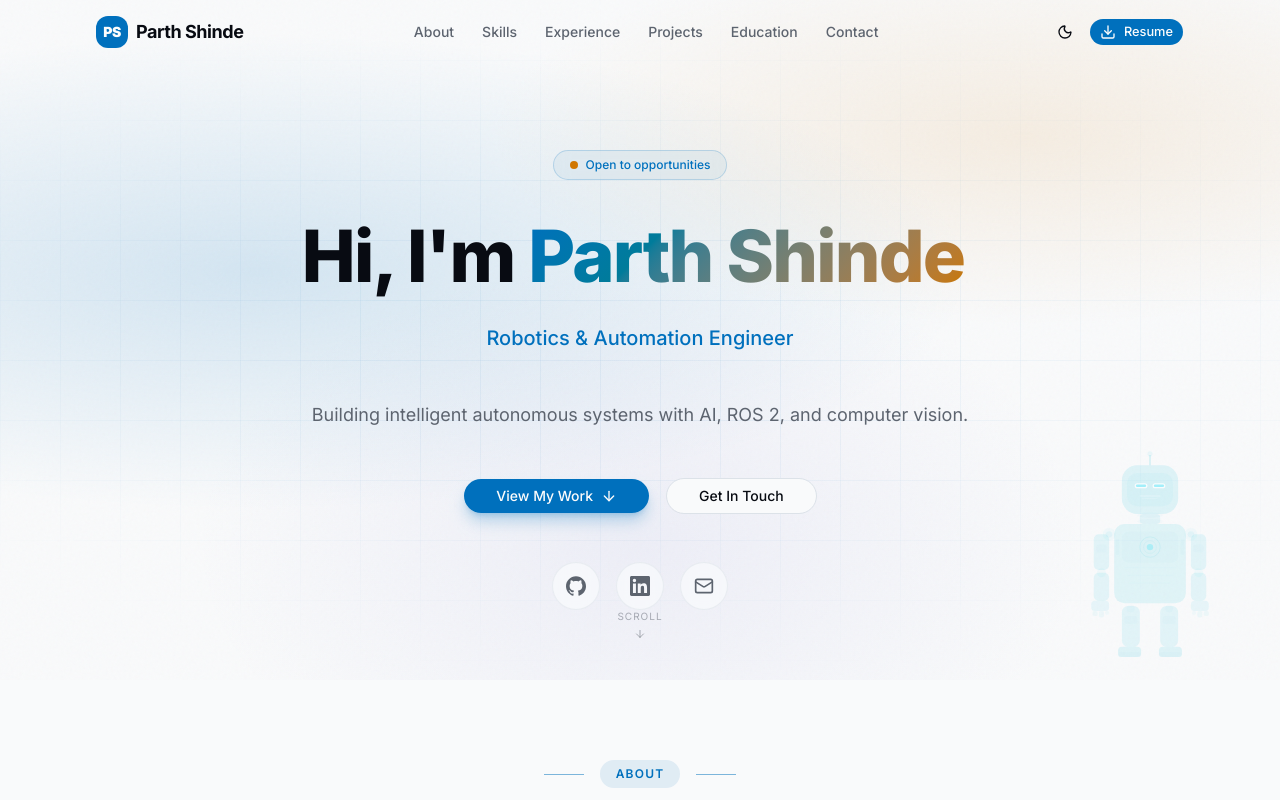
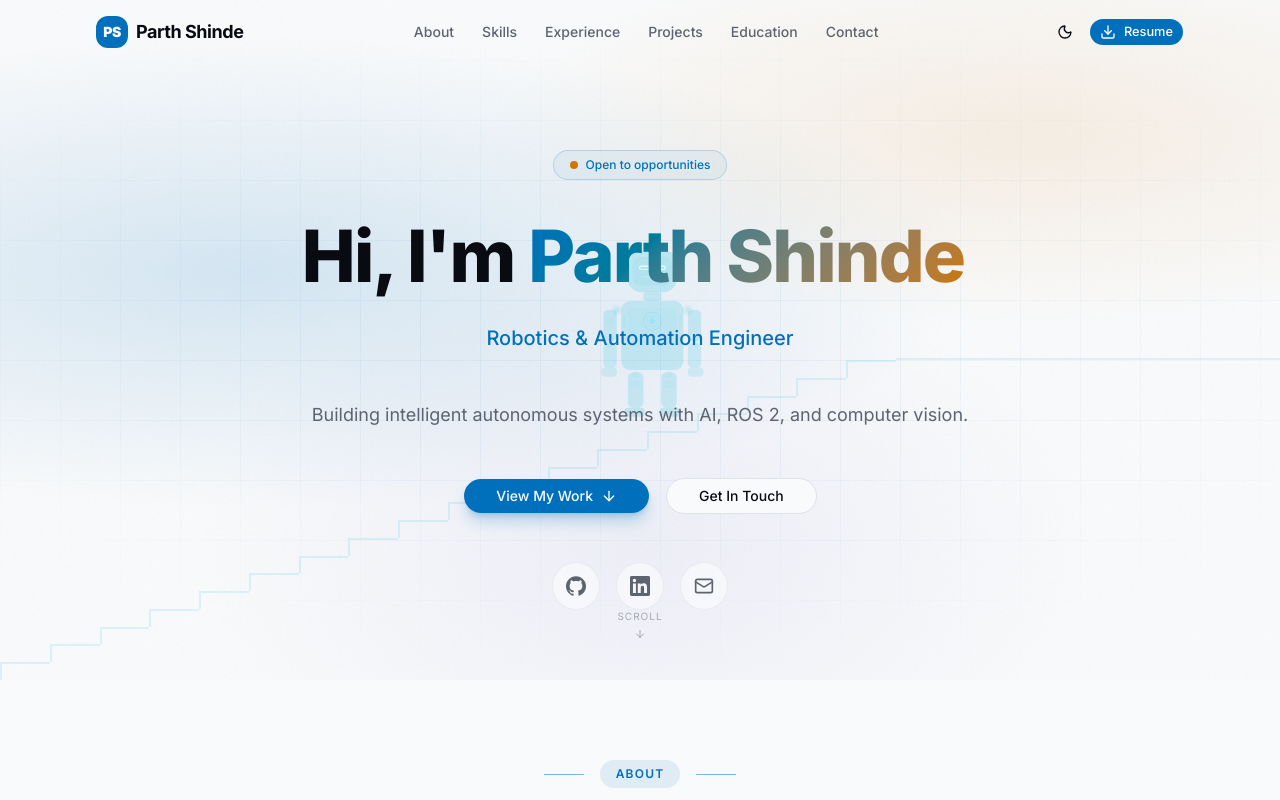
Before and after one commit to shinde0001/my_portfolio, a Next.js app: page / in a window 1280 px wide. Shown: the top 800 px of the page. Built offline with nearby package versions, Linux system fonts and the light colour scheme.

Commit message:
feat: Add 18-step climbing sequence and sit pose to humanoid animation

```diff
--- a/src/components/robot-animation.tsx
+++ b/src/components/robot-animation.tsx
@@ -3,168 +3,199 @@
 import { motion } from "framer-motion";
 
 /**
- * Detailed humanoid robot that paces left→right doing Hi and Namaste poses.
+ * Detailed humanoid robot climbing an 18-step staircase.
  * Sequence (20s loop):
- *  0-10%  : Idle at left
- * 10-20%  : Wave "Hi" (right arm)
- * 20-50%  : Walk left → right
- * 50-60%  : Namaste pose (both arms)
- * 60-90%  : Walk right → left
- * 90-100% : Return to idle
+ *  0-50%  : Climbs 18 steps (step by step)
+ * 50-55%  : Pauses at the top (18th step)
+ * 55-65%  : Waves "Hi" (right arm)
+ * 65-75%  : Sits down (legs compress, body lowers)
+ * 75-95%  : Rests in sitting pose
+ * 95-100% : Resets to the bottom
  */
 export function RobotAnimation() {
   const DURATION = 20;
+  const TOTAL_STEPS = 18;
+
+  // Define the bounds of the staircase
+  const MAX_X_VW = 70;
+  const MAX_Y_PX = 320;
+
+  // Generate keyframes for the step-by-step climb
+  const xFrames: string[] = [];
+  const yFrames: string[] = [];
+  const tFrames: number[] = [];
+
+  for (let i = 0; i <= TOTAL_STEPS; i++) {
+    const x = `${i * (MAX_X_VW / TOTAL_STEPS)}vw`;
+    const y = `${i * (-MAX_Y_PX / TOTAL_STEPS)}px`;
+
+    const arriveTime = (i / TOTAL_STEPS) * 0.5;
+    const leaveTime = arriveTime + (0.8 * 0.5 / TOTAL_STEPS); // pause for most of the step
+
+    xFrames.push(x, x);
+    yFrames.push(y, y);
+    tFrames.push(arriveTime, Math.min(leaveTime, 0.5));
+  }
+
+  // After reaching top (t=0.5):
+
+  // Wave Hi and Pause (0.5 to 0.7)
+  xFrames.push(`${MAX_X_VW}vw`, `${MAX_X_VW}vw`);
+  yFrames.push(`-${MAX_Y_PX}px`, `-${MAX_Y_PX}px`);
+  tFrames.push(0.7, 0.95);
+
+  // Fade/Snap back to start (0.95 to 1.0)
+  xFrames.push("0vw", "0vw");
+  yFrames.push("0px", "0px");
+  tFrames.push(0.96, 1.0);
 
   return (
+    <div className="absolute inset-0 pointer-events-none overflow-hidden z-0">
+      {/* ── 18-STEP VISUAL STAIRCASE ── */}
+      <div className="absolute bottom-0 left-0 w-full h-full opacity-30">
+        {Array.from({ length: TOTAL_STEPS }).map((_, i) => (
+          <div
+            key={i}
+            className="absolute border-t-2 border-l-2 border-cyan-500/40"
+            style={{
+              left: `${i * (MAX_X_VW / TOTAL_STEPS)}vw`,
+              bottom: `${i * (MAX_Y_PX / TOTAL_STEPS)}px`,
+              width: `${MAX_X_VW / TOTAL_STEPS}vw`,
+              height: `${MAX_Y_PX / TOTAL_STEPS}px`,
+            }}
+          />
+        ))}
+        {/* Landing pad at the top */}
+        <div
+          className="absolute border-t-2 border-cyan-500/40"
+          style={{
+            left: `${MAX_X_VW}vw`,
+            bottom: `${MAX_Y_PX}px`,
+            width: '30vw',
+            height: '2px',
+          }}
+        />
+      </div>
+
+      {/* ── HUMANOID ROBOT ── */}
       <motion.div
-      className="absolute bottom-0 left-0 text-cyan-500/25 md:text-cyan-500/12 pointer-events-none z-0"
+        className="absolute bottom-0 left-0 text-cyan-500/30 md:text-cyan-500/20"
         animate={{
-        x: [
-          "5vw",   // 0%   idle left
-          "5vw",   // 20%  done waving, start walk
-          "calc(100vw - 220px)", // 50%  arrive right
-          "calc(100vw - 220px)", // 60%  done namaste
-          "5vw",   // 90%  arrive left
-          "5vw",   // 100% idle
+          x: xFrames,
+          y: yFrames,
+          opacity: [0, 1, 1, 1, 0, 0]
+        }}
+        transition={{
+          duration: DURATION,
+          repeat: Infinity,
+          times: [0, 0.05, 0.5, 0.95, 0.96, 1],
+          ease: "linear",
+          x: { duration: DURATION, repeat: Infinity, times: tFrames, ease: "linear" },
+          y: { duration: DURATION, repeat: Infinity, times: tFrames, ease: "linear" }
+        }}
+        // Adjust initial visual offset so its feet touch the stairs
+        style={{ paddingBottom: '30px', marginLeft: '-20px' }}
+      >
+        <svg viewBox="0 0 120 180" fill="currentColor" className="w-24 h-36 md:w-[150px] md:h-[200px]">
+
+          {/* ── UPPER BODY (Head, Torso, Arms) - Lowers when sitting ── */}
+          <motion.g
+            animate={{ y: [0, 0, 0, 0, 25, 25, 0] }}
+            transition={{ duration: DURATION, repeat: Infinity, times: [0, 0.5, 0.65, 0.7, 0.75, 0.95, 1] }}
+          >
+            {/* ── HEAD ── */}
+            <rect x="38" y="12" width="44" height="38" rx="12" fillOpacity="0.9" />
+            <rect x="42" y="18" width="36" height="26" rx="8" fillOpacity="0.3" />
+            <rect x="48" y="26" width="10" height="4" rx="2" fill="#ffffff" opacity="0.85" />
+            <rect x="62" y="26" width="10" height="4" rx="2" fill="#ffffff" opacity="0.85" />
+            <rect x="49" y="27" width="8" height="2" rx="1" fill="#67e8f9" opacity="0.6" />
+            <rect x="63" y="27" width="8" height="2" rx="1" fill="#67e8f9" opacity="0.6" />
+            <line x1="52" y1="36" x2="68" y2="36" stroke="#ffffff" strokeWidth="0.8" opacity="0.3" />
+            <line x1="54" y1="38" x2="66" y2="38" stroke="#ffffff" strokeWidth="0.6" opacity="0.2" />
+            <path d="M60 12L60 4" stroke="currentColor" strokeWidth="1.5" fill="none" />
+            <circle cx="60" cy="3" r="2" fillOpacity="0.5" />
+
+            {/* ── NECK ── */}
+            <rect x="52" y="50" width="16" height="8" rx="3" fillOpacity="0.7" />
+            <ellipse cx="60" cy="51" rx="10" ry="2" fillOpacity="0.2" />
+            <ellipse cx="60" cy="56" rx="10" ry="2" fillOpacity="0.2" />
+
+            {/* ── TORSO ── */}
+            <rect x="32" y="58" width="56" height="62" rx="8" fillOpacity="0.85" />
+            <rect x="38" y="64" width="44" height="24" rx="5" fillOpacity="0.15" />
+            <circle cx="60" cy="76" r="8" fillOpacity="0.1" stroke="currentColor" strokeWidth="0.5" fill="none" />
+            <circle cx="60" cy="76" r="5" fillOpacity="0.15" stroke="currentColor" strokeWidth="0.3" fill="none" />
+            <circle cx="60" cy="76" r="2.5" fill="#67e8f9" opacity="0.4" />
+            <line x1="40" y1="92" x2="80" y2="92" stroke="currentColor" strokeWidth="0.4" opacity="0.2" fill="none" />
+            <line x1="42" y1="98" x2="78" y2="98" stroke="currentColor" strokeWidth="0.4" opacity="0.2" fill="none" />
+            <line x1="44" y1="104" x2="76" y2="104" stroke="currentColor" strokeWidth="0.4" opacity="0.2" fill="none" />
+            <rect x="33" y="70" width="3" height="12" rx="1" fillOpacity="0.2" />
+            <rect x="84" y="70" width="3" height="12" rx="1" fillOpacity="0.2" />
+
+            {/* ── LEFT ARM (Idle) ── */}
+            <g style={{ transformOrigin: "28px 66px" }}>
+              <circle cx="28" cy="66" r="5" fillOpacity="0.3" />
+              <circle cx="28" cy="66" r="2.5" fillOpacity="0.5" />
+              <rect x="16" y="66" width="12" height="28" rx="4" fillOpacity="0.8" />
+              <rect x="18" y="74" width="8" height="6" rx="2" fillOpacity="0.15" />
+              <circle cx="22" cy="96" r="3.5" fillOpacity="0.3" />
+              <rect x="16" y="96" width="12" height="22" rx="4" fillOpacity="0.75" />
+              <rect x="14" y="118" width="14" height="8" rx="3" fillOpacity="0.6" />
+            </g>
+
+            {/* ── RIGHT ARM (Waves Hi at top step) ── */}
+            <motion.g
+              animate={{
+                rotate: [
+                  0,      // 0%   climbing
+                  0,      // 55%  reached top
+                  -130,   // 57%  wave up
+                  -90,    // 59%  wave down
+                  -130,   // 61%  wave up
+                  -90,    // 63%  wave down
+                  -130,   // 65%  wave up
+                  0,      // 67%  arm down
+                  0,      // 100% sitting
                 ],
               }}
               transition={{
                 duration: DURATION,
                 repeat: Infinity,
-        ease: "easeInOut",
-        times: [0, 0.2, 0.5, 0.6, 0.9, 1],
+                times: [0, 0.55, 0.57, 0.59, 0.61, 0.63, 0.65, 0.67, 1],
               }}
+              style={{ transformOrigin: "92px 66px" }}
             >
-      <svg viewBox="0 0 120 180" fill="currentColor" className="w-28 h-40 md:w-[180px] md:h-[230px]">
-        {/* ── HEAD ── */}
-        {/* Outer Shell */}
-        <rect x="38" y="12" width="44" height="38" rx="12" fillOpacity="0.9" />
-        {/* Inner Face Plate */}
-        <rect x="42" y="18" width="36" height="26" rx="8" fillOpacity="0.3" />
-        {/* Eyes — glowing visor style */}
-        <rect x="48" y="26" width="10" height="4" rx="2" fill="#ffffff" opacity="0.85" />
-        <rect x="62" y="26" width="10" height="4" rx="2" fill="#ffffff" opacity="0.85" />
-        {/* Eye glow */}
-        <rect x="49" y="27" width="8" height="2" rx="1" fill="#67e8f9" opacity="0.6" />
-        <rect x="63" y="27" width="8" height="2" rx="1" fill="#67e8f9" opacity="0.6" />
-        {/* Mouth/Speaker Grille */}
-        <line x1="52" y1="36" x2="68" y2="36" stroke="#ffffff" strokeWidth="0.8" opacity="0.3" />
-        <line x1="54" y1="38" x2="66" y2="38" stroke="#ffffff" strokeWidth="0.6" opacity="0.2" />
-        {/* Antenna */}
-        <path d="M60 12L60 4" stroke="currentColor" strokeWidth="1.5" fill="none" />
-        <circle cx="60" cy="3" r="2" fillOpacity="0.5" />
+              <circle cx="92" cy="66" r="5" fillOpacity="0.3" />
+              <circle cx="92" cy="66" r="2.5" fillOpacity="0.5" />
+              <rect x="92" y="66" width="12" height="28" rx="4" fillOpacity="0.8" />
+              <rect x="94" y="74" width="8" height="6" rx="2" fillOpacity="0.15" />
+              <circle cx="98" cy="96" r="3.5" fillOpacity="0.3" />
+              <rect x="92" y="96" width="12" height="22" rx="4" fillOpacity="0.75" />
+              <rect x="92" y="118" width="14" height="8" rx="3" fillOpacity="0.6" />
+            </motion.g>
+          </motion.g>
 
-        {/* ── NECK ── */}
-        <rect x="52" y="50" width="16" height="8" rx="3" fillOpacity="0.7" />
-        {/* Neck joint rings */}
-        <ellipse cx="60" cy="51" rx="10" ry="2" fillOpacity="0.2" />
-        <ellipse cx="60" cy="56" rx="10" ry="2" fillOpacity="0.2" />
-
-        {/* ── TORSO ── */}
-        {/* Main chassis */}
-        <rect x="32" y="58" width="56" height="62" rx="8" fillOpacity="0.85" />
-        {/* Chest plate detail */}
-        <rect x="38" y="64" width="44" height="24" rx="5" fillOpacity="0.15" />
-        {/* Arc reactor / power core */}
-        <circle cx="60" cy="76" r="8" fillOpacity="0.1" stroke="currentColor" strokeWidth="0.5" fill="none" />
-        <circle cx="60" cy="76" r="5" fillOpacity="0.15" stroke="currentColor" strokeWidth="0.3" fill="none" />
-        <circle cx="60" cy="76" r="2.5" fill="#67e8f9" opacity="0.4" />
-        {/* Abdominal segments */}
-        <line x1="40" y1="92" x2="80" y2="92" stroke="currentColor" strokeWidth="0.4" opacity="0.2" fill="none" />
-        <line x1="42" y1="98" x2="78" y2="98" stroke="currentColor" strokeWidth="0.4" opacity="0.2" fill="none" />
-        <line x1="44" y1="104" x2="76" y2="104" stroke="currentColor" strokeWidth="0.4" opacity="0.2" fill="none" />
-        {/* Side vents */}
-        <rect x="33" y="70" width="3" height="12" rx="1" fillOpacity="0.2" />
-        <rect x="84" y="70" width="3" height="12" rx="1" fillOpacity="0.2" />
-
-        {/* ── LEGS ── */}
+          {/* ── LEGS - Compress when sitting ── */}
+          <motion.g
+            animate={{ scaleY: [1, 1, 1, 1, 0.4, 0.4, 1] }}
+            transition={{ duration: DURATION, repeat: Infinity, times: [0, 0.5, 0.65, 0.7, 0.75, 0.95, 1] }}
+            style={{ transformOrigin: "50% 162px" }} // Origin at the bottom of the feet
+          >
             {/* Left Leg */}
             <rect x="38" y="122" width="14" height="32" rx="5" fillOpacity="0.8" />
             <rect x="40" y="130" width="10" height="6" rx="2" fillOpacity="0.15" />
             <circle cx="45" cy="124" r="3" fillOpacity="0.2" />
-        {/* Left Foot */}
             <rect x="35" y="154" width="18" height="8" rx="3" fillOpacity="0.9" />
-        <rect x="35" y="158" width="18" height="4" rx="2" fillOpacity="0.15" />
 
             {/* Right Leg */}
             <rect x="68" y="122" width="14" height="32" rx="5" fillOpacity="0.8" />
             <rect x="70" y="130" width="10" height="6" rx="2" fillOpacity="0.15" />
             <circle cx="75" cy="124" r="3" fillOpacity="0.2" />
-        {/* Right Foot */}
             <rect x="67" y="154" width="18" height="8" rx="3" fillOpacity="0.9" />
-        <rect x="67" y="158" width="18" height="4" rx="2" fillOpacity="0.15" />
-
-        {/* ── LEFT ARM (Namaste at right side) ── */}
-        <motion.g
-          animate={{
-            rotate: [0, 0, 0, 60, 60, 0, 0],
-          }}
-          transition={{
-            duration: DURATION,
-            repeat: Infinity,
-            times: [0, 0.2, 0.48, 0.52, 0.58, 0.62, 1],
-          }}
-          style={{ transformOrigin: "28px 66px" }}
-        >
-          {/* Shoulder Joint */}
-          <circle cx="28" cy="66" r="5" fillOpacity="0.3" />
-          <circle cx="28" cy="66" r="2.5" fillOpacity="0.5" />
-          {/* Upper Arm */}
-          <rect x="16" y="66" width="12" height="28" rx="4" fillOpacity="0.8" />
-          <rect x="18" y="74" width="8" height="6" rx="2" fillOpacity="0.15" />
-          {/* Elbow Joint */}
-          <circle cx="22" cy="96" r="3.5" fillOpacity="0.3" />
-          {/* Forearm */}
-          <rect x="16" y="96" width="12" height="22" rx="4" fillOpacity="0.75" />
-          {/* Hand */}
-          <rect x="14" y="118" width="14" height="8" rx="3" fillOpacity="0.6" />
-          <rect x="15" y="126" width="4" height="4" rx="1.5" fillOpacity="0.4" />
-          <rect x="20" y="126" width="4" height="5" rx="1.5" fillOpacity="0.4" />
-          <rect x="25" y="126" width="3" height="3" rx="1" fillOpacity="0.3" />
           </motion.g>
 
-        {/* ── RIGHT ARM (Waves Hi at left, Namaste at right) ── */}
-        <motion.g
-          animate={{
-            rotate: [
-              0,     // 0%   idle
-              -130,  // 10%  wave up
-              -90,   // 12%  wave down
-              -130,  // 14%  wave up
-              -90,   // 16%  wave down
-              -130,  // 18%  wave up
-              0,     // 20%  relax, start walk
-              0,     // 48%  walking
-              -60,   // 52%  namaste
-              -60,   // 58%  hold
-              0,     // 62%  relax
-              0,     // 100%
-            ],
-          }}
-          transition={{
-            duration: DURATION,
-            repeat: Infinity,
-            times: [0, 0.10, 0.12, 0.14, 0.16, 0.18, 0.20, 0.48, 0.52, 0.58, 0.62, 1],
-          }}
-          style={{ transformOrigin: "92px 66px" }}
-        >
-          {/* Shoulder Joint */}
-          <circle cx="92" cy="66" r="5" fillOpacity="0.3" />
-          <circle cx="92" cy="66" r="2.5" fillOpacity="0.5" />
-          {/* Upper Arm */}
-          <rect x="92" y="66" width="12" height="28" rx="4" fillOpacity="0.8" />
-          <rect x="94" y="74" width="8" height="6" rx="2" fillOpacity="0.15" />
-          {/* Elbow Joint */}
-          <circle cx="98" cy="96" r="3.5" fillOpacity="0.3" />
-          {/* Forearm */}
-          <rect x="92" y="96" width="12" height="22" rx="4" fillOpacity="0.75" />
-          {/* Hand */}
-          <rect x="92" y="118" width="14" height="8" rx="3" fillOpacity="0.6" />
-          <rect x="93" y="126" width="3" height="3" rx="1" fillOpacity="0.3" />
-          <rect x="97" y="126" width="4" height="5" rx="1.5" fillOpacity="0.4" />
-          <rect x="102" y="126" width="4" height="4" rx="1.5" fillOpacity="0.4" />
-        </motion.g>
         </svg>
       </motion.div>
+    </div>
   );
 }
--- a/src/lib/constants.ts
+++ b/src/lib/constants.ts
@@ -178,8 +178,6 @@ export const PROJECTS: Project[] = [
       "Swarm coordination via PX4/MAVSDK",
       "Autonomous takeoff-to-landing pipeline",
     ],
-    impact: "Reduced mission planning time significantly",
-    // previewVideo: "/projects/drone-demo.mp4", // Uncomment and add your video to public/projects folder
     tech: ["Python", "ROS 2", "PX4", "MAVSDK", "LLM APIs", "Llama"],
     github: "https://github.com/shinde0001/Drone-Mission-Pipeline",
     video: "https://drive.google.com/file/d/1RmZlvP2GteiClFOZbtAo6owTs2M_YEa2/view",
```
Lines whose indentation alone changed are shown as unchanged.
